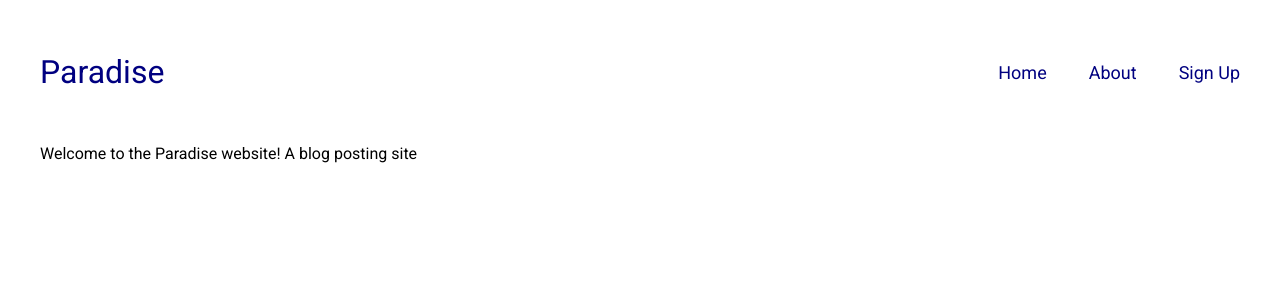
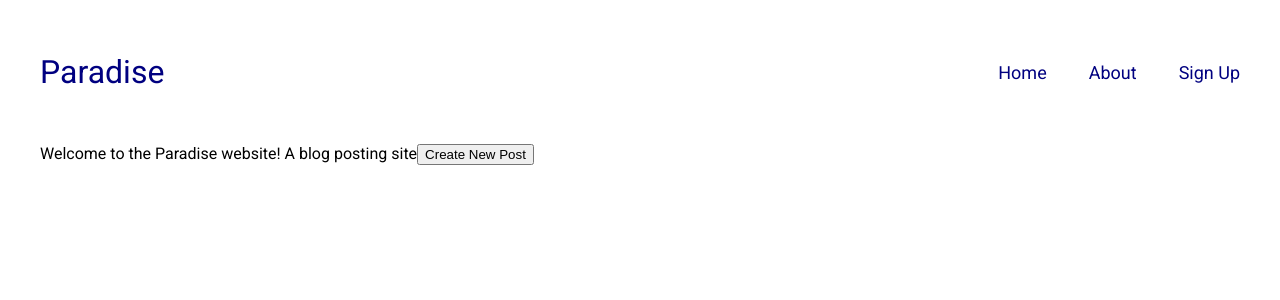
Before and after one commit to mjl776/final-project-mjl776, a Next.js app: page /about in a window 1280 px wide. Shown: the top 300 px of the page. Built offline with nearby package versions, Linux system fonts and the light colour scheme; no server answers.

Commit message:
attempt to fix prod errors

```diff
--- a/pages/HomePage.js
+++ b/pages/HomePage.js
@@ -1,7 +1,8 @@
 import { useState } from "react"
 import { getAuth, onAuthStateChanged } from "firebase/auth";
 import { useRouter } from "next/router"
-import { app } from "../firebase/firebase"
+import app from "../firebase/firebase"
+
 export default function HomePage() {
     const [user, setUser] = useState({});
     const router = useRouter()
--- a/pages/about.js
+++ b/pages/about.js
@@ -3,6 +3,7 @@ export default function About() {
     return (
         <div className="container">
             Welcome to the Paradise website! A blog posting site
+            <button onClick="postFormRedirect"> Create New Post</button>
         </div>
     )
   }
--- a/pages/signIn.js
+++ b/pages/signIn.js
@@ -1,6 +1,6 @@
 import { useState } from "react"
 import { useRouter } from 'next/router'
-import { authentication } from "../firebase/firebase"
+import authentication from "../firebase/firebase"
 import { signInWithEmailAndPassword } from "firebase/auth"
 export default function SignIn() {
 
```
